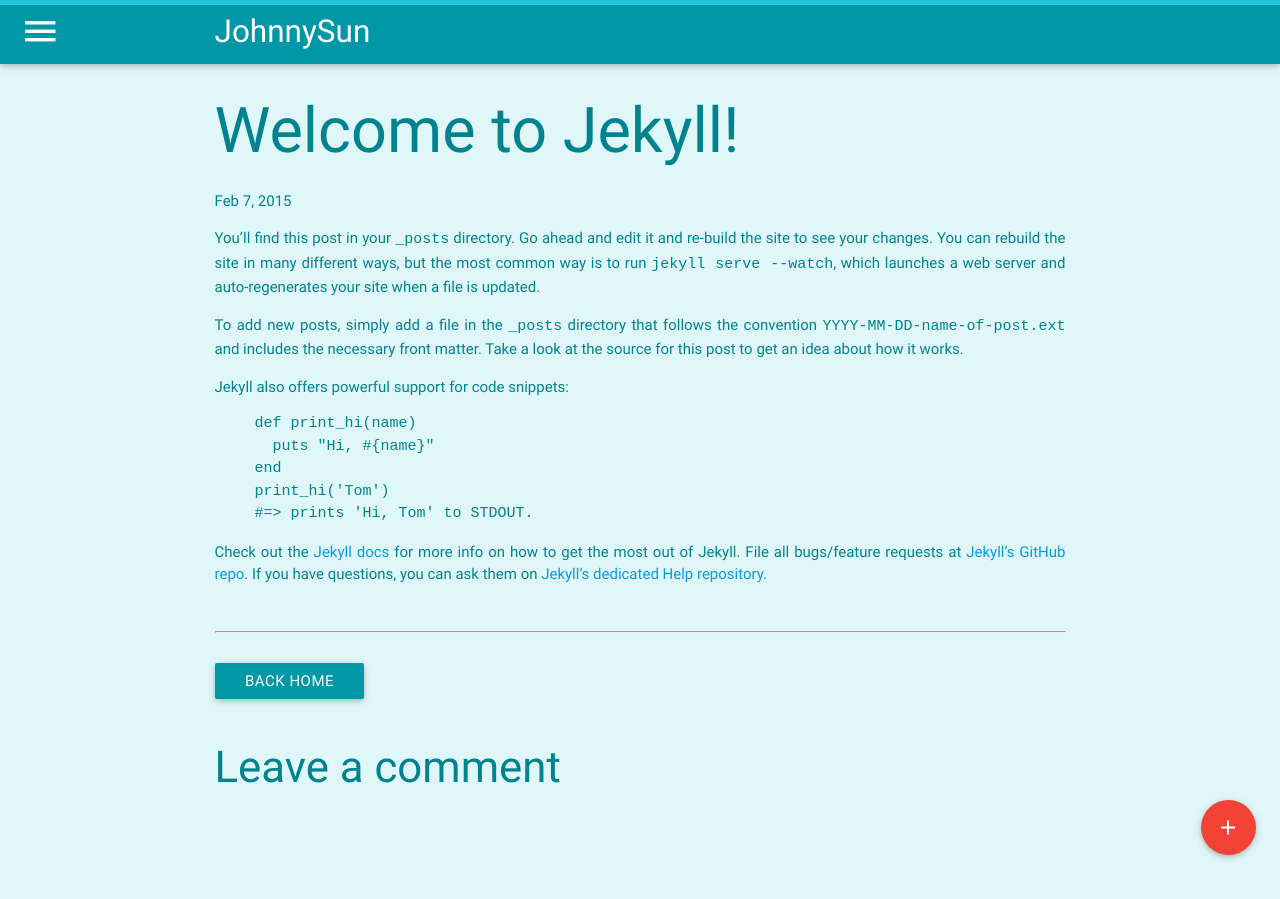
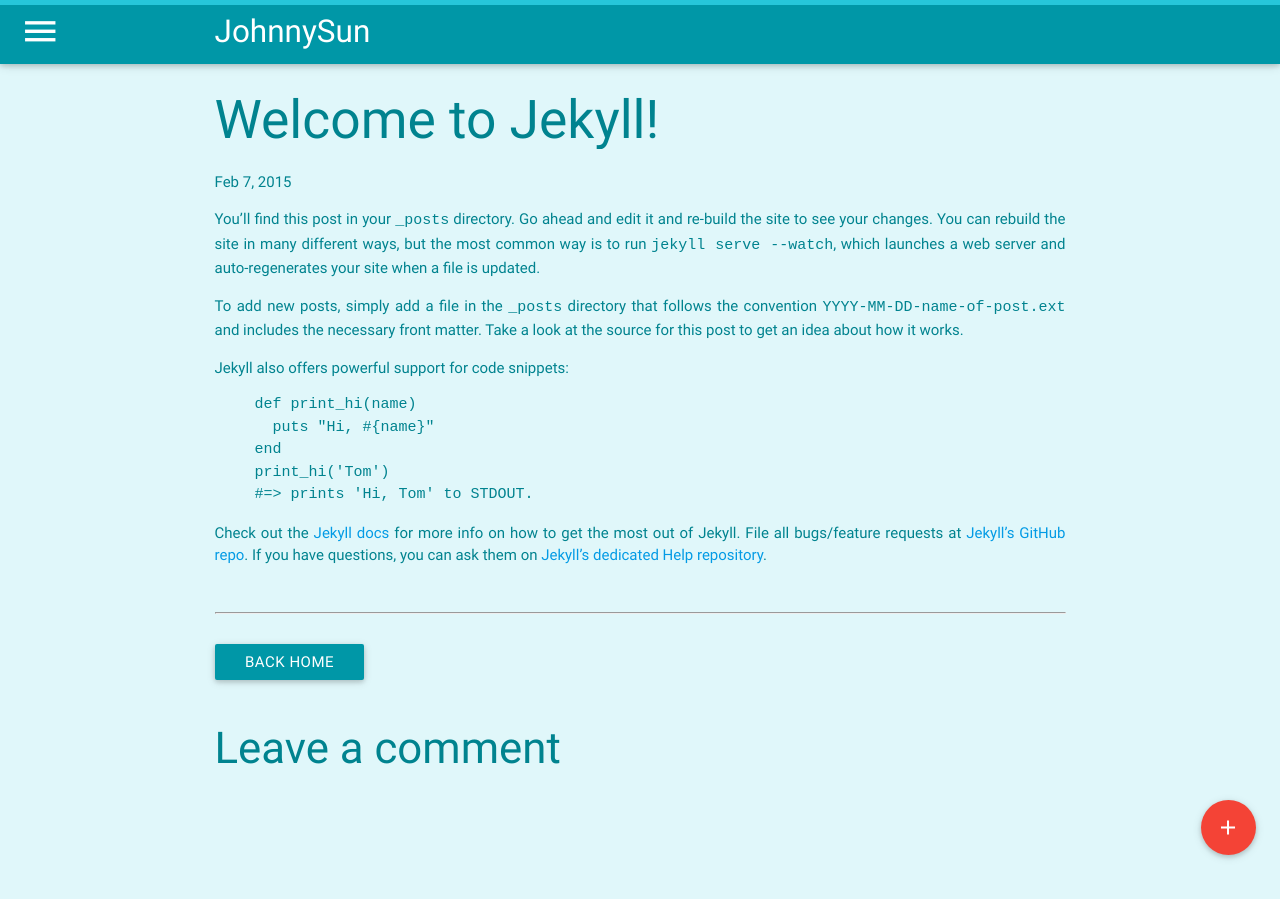
Before and after one commit to JohnnySun/johnnysun.github.io, a Jekyll site: the page built from _posts/2015-02-07-welcome-to-jekyll.markdown, in a window 1280 px wide. Built offline with Jekyll 4.4.1, drawn with Linux system fonts in a browser that asks for light colours; comment, search, counter and statistics services are not loaded.

Commit message:
fixed tittle display

```diff
--- a/_layouts/post.html
+++ b/_layouts/post.html
@@ -5,7 +5,7 @@
 <div class="post">
 
     <header class="post-header">
-        <h1 class="post-title">{{ page.title }}</h1>
+        <h2 class="post-title">{{ page.title }}</h2>
         <p class="post-meta">{{ page.date | date: "%b %-d, %Y" }}{% if page.author %} • {{ page.author }}{% endif %}{% if page.meta %} • {{ page.meta }}{% endif %}</p>
     </header>
 
--- a/css/main.css
+++ b/css/main.css
@@ -36,19 +36,6 @@
   width: 100px;
 }
 
-#ds-reset .ds-gradient-bg {
-  background: none !important;
-}
-
-#ds-thread #ds-reset .ds-post-options {
-  border: 1px solid #00ACC1 !important;
-  border-bottom-color: #00ACC1 !important;
-}
-
-#ds-reset .ds-powered-by {
-  display: none;
-}
-
 #page-wrap {
     height: initial !important;
 }
@@ -62,7 +49,6 @@
 
 .post-title {
     overflow: hidden;
-    max-height: 1.2em;
 }
 /*.card:hover {
     -webkit-box-shadow: 0 8px 17px 0 rgba(0, 0, 0, 0.2), 0 6px 20px 0 rgba(0, 0, 0, 0.19);
```
